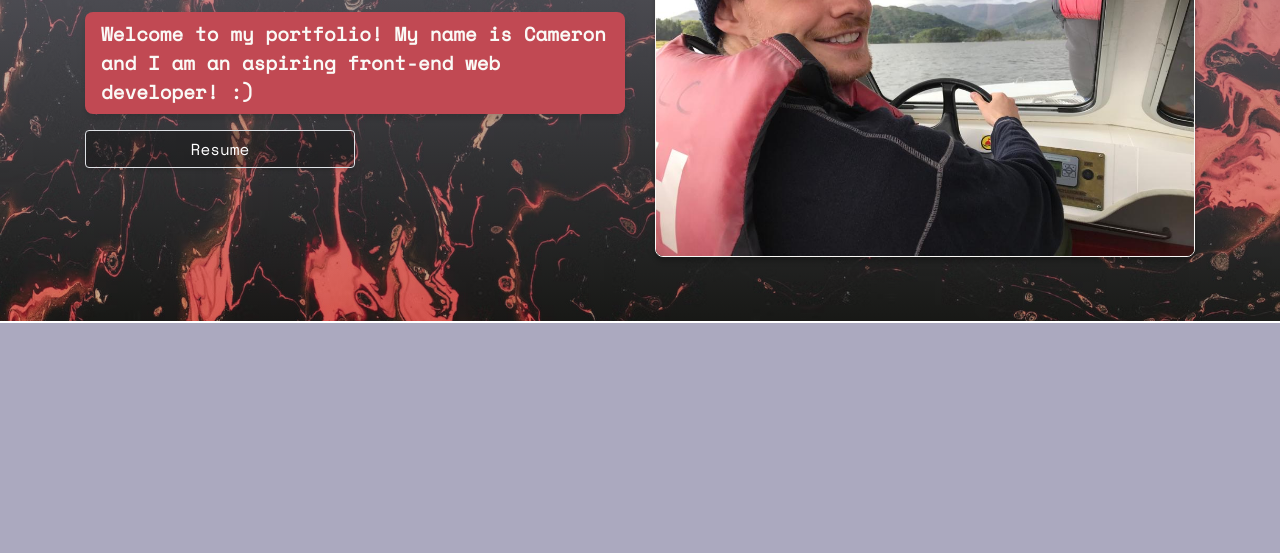
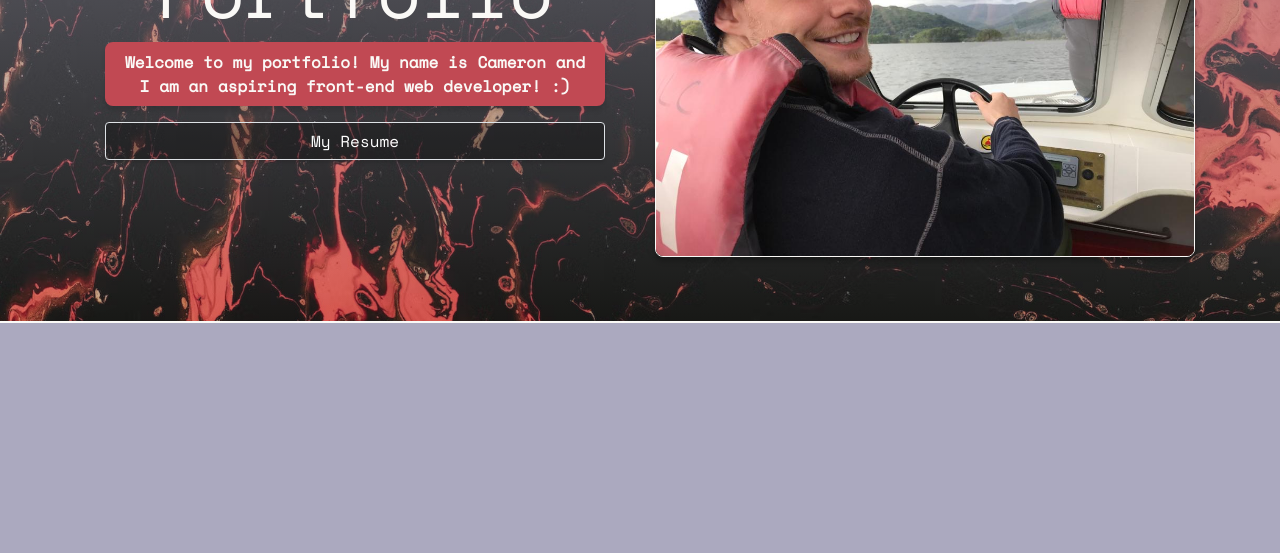
Before and after one commit to cedekpoole/bootstrap-portfolio, a plain HTML site: page index.html in a window 1280 px wide. Shown: the part 247-800 px from the top of the page. Drawn offline with nearby package versions, Linux system fonts and the light colour scheme; a web font is replaced by a local one.

Commit message:
finish styling header

```diff
--- a/assets/css/style.css
+++ b/assets/css/style.css
@@ -39,12 +39,11 @@ body {
     background: linear-gradient(to top, rgba(171, 169, 191, 0.1) 0%, rgba(171, 169, 191, 0.5) 75%, #ABA9BF 100%), url(../images/hero-image.jpg);
     background-size: cover;
     background-repeat: no-repeat;
-    border-bottom: 2px solid white;
+    border-bottom: 2px solid var(--primary-text-color);
 }
 
-.lead {
+.header-text {
     padding: 0.5rem 1rem;
-    font-size: 1.2rem;
     transition: color 1s ease-in;
     font-weight: 800;
     background-color: var(--brand-color);
@@ -61,7 +60,6 @@ body {
 }
 
 #resume {
-    width: 50%;
     background-color: rgba(0, 0, 0, 0.3);
     box-shadow: 0 0.1875rem 0.1875rem 0 rgba(0, 0, 0, 0.1) !important;
 }
--- a/index.html
+++ b/index.html
@@ -64,8 +64,8 @@
     <header class="masthead">
       <div class="jumbotron jumbotron-fluid">
         <div class="container">
-          <div class="row mt-4 h-100">
-            <div class="col-lg-6 my-auto pb-2">
+          <div class="row mt-4 h-100 align-items-center">
+            <!-- <div class="col-lg-6 my-auto pb-2">
               <h1 class="display-5">Bootstrap Portfolio</h1>
               <hr class="my-3 bg-white" />
               <p class="lead">
@@ -77,6 +77,20 @@
                 class="btn btn-outline btn-xl js-scroll-trigger text-white border"
                 >Resume</a
               >
+            </div> -->
+            <div class="col-lg-6 mx-auto">
+              <div class="">
+                <div class="card-body d-flex flex-column text-center">
+                  <h5 class="display-3">Portfolio</h5>
+                  <p class="header-text card-text">
+                    Welcome to my portfolio! My name is Cameron and I am an
+                    aspiring front-end web developer! :)
+                  </p>
+                  <a href="#" id="resume" class="btn btn-xl text-white border"
+                    >My Resume</a
+                  >
+                </div>
+              </div>
             </div>
             <div class="col-md-9 col-lg-6 mx-auto">
               <img
```
